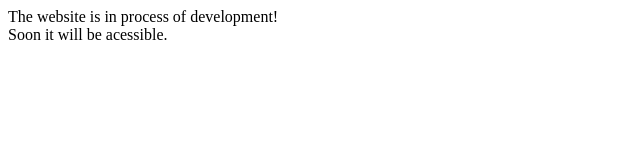
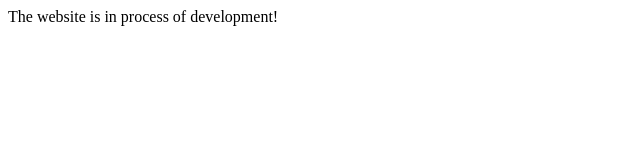
Before and after one commit to pedro-fernandes-11/pedropf.dev, a plain HTML site: page index.html in a window 1280 px wide. Shown: the whole page, without its empty margins (0-640 px from the left). Drawn offline with Linux system fonts and the light colour scheme.

Commit message:
Update index.html

```diff
--- a/index.html
+++ b/index.html
@@ -7,7 +7,6 @@
     <title>Pedro Fernandes</title>
 </head>
 <body>
-    The website is in process of development! <br>
-    Soon it will be acessible.
+    The website is in process of development!
 </body>
 </html>
```
